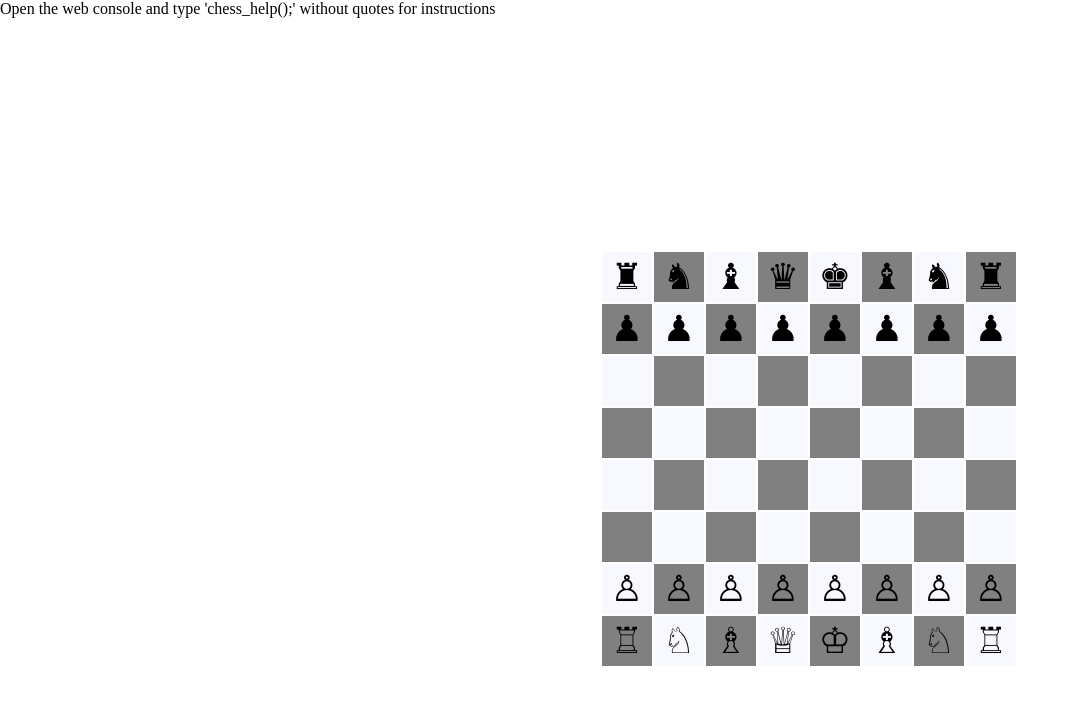
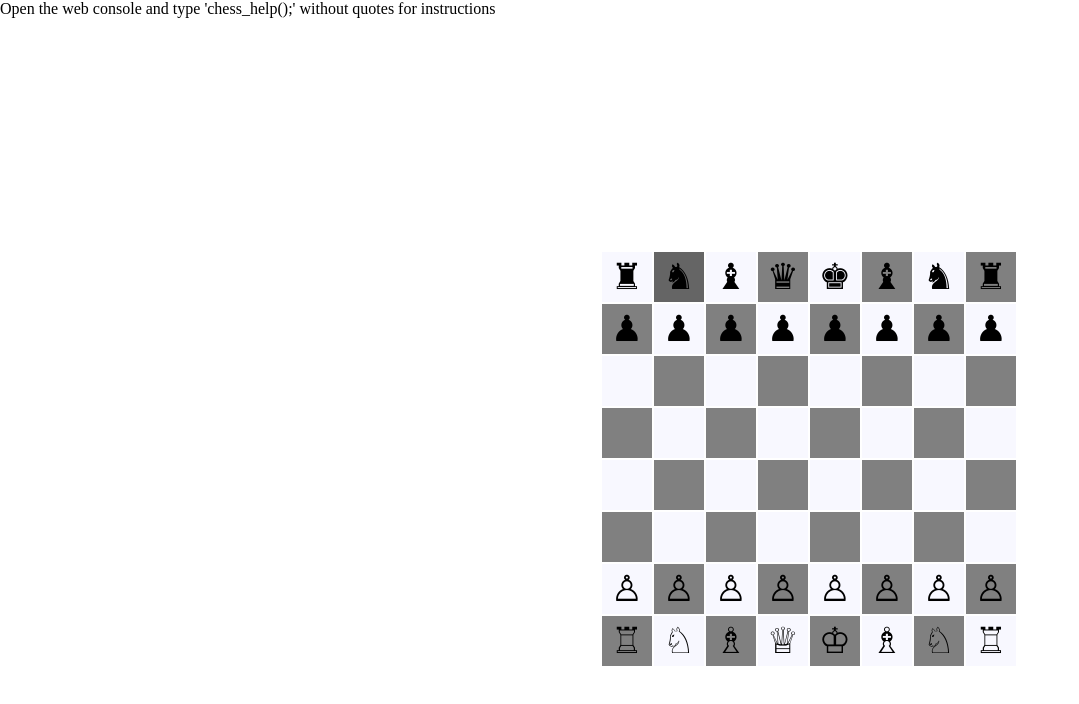
Before and after one commit to drunkfurball/Chess, a plain HTML site: page index.html in a window 1280 px wide. In both pictures the pointer is over the element 679 px from the left and 277 px from the top of the page. Shown: the whole page, without its empty margins (0-1079 px from the left). Drawn offline with Linux system fonts and the light colour scheme.

Commit message:
Added a simple hover effect with cursor pointer

```diff
--- a/css/style.css
+++ b/css/style.css
@@ -20,12 +20,21 @@ td {
     height: 50px;
     font-size: 2.25em;
     text-align: center;
+    cursor: pointer;
 }
 
 td.black {
     background-color: gray;
 }
 
+td.black:hover {
+    background-color: #656565;
+}
+
 td.white {
     background-color: ghostwhite;
 }
+
+td.white:hover {
+    background-color: #e8e8ee;
+}
```
